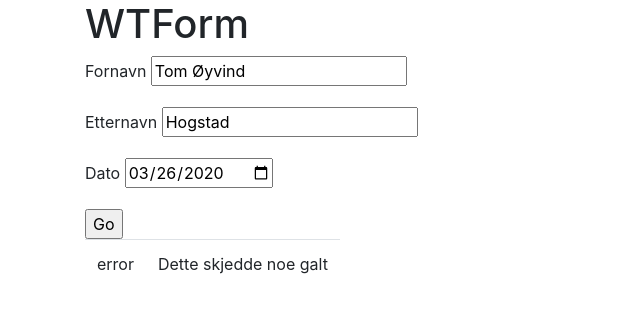
After one commit to sauce71/iem_app_20, a Flask app: page /wtform in a window 1280 px wide. The commit adds this page. Shown: the top 313 px of the page, without its empty margins (0-640 px from the left). Run offline with Flask 2, Linux system fonts and the light colour scheme; some libraries are stand-ins or nearby versions.

Commit message:
Eksempel med wtforms

```diff
--- /dev/null
+++ b/application/form.py
@@ -0,0 +1,11 @@
+from datetime import date
+from flask_wtf import FlaskForm
+from wtforms import StringField
+from wtforms.validators import DataRequired
+from wtforms.fields.html5 import DateField
+
+
+class MyForm(FlaskForm):
+    firstname = StringField('Fornavn', validators=[DataRequired()], default='Tom Øyvind')
+    lastname = StringField('Etternavn', validators=[DataRequired()], default='Hogstad')
+    dato = DateField('Dato', default=date.today())
--- a/application/templates/index.html
+++ b/application/templates/index.html
@@ -2,5 +2,7 @@
 
 {% block content %}
 <h1>Startsiden</h1>
-<a href="{{ url_for('form') }}">Forms</a>
+<a href="{{ url_for('wtform') }}">Forms</a>
+
+
 {% endblock %}
--- /dev/null
+++ b/application/templates/wtform.html
@@ -0,0 +1,34 @@
+{% extends 'base.html' %}
+
+{% block content %}
+<h1>WTForm</h1>
+<form method="POST" action="{{ url_for('wtform') }}">
+    {{ form.csrf_token }}
+
+    <div class="form-group">
+        {{ form.firstname.label }}
+        {{ form.firstname(size=20) }}
+    </div>
+    <div class="form-group">
+        {{ form.lastname.label }}
+        {{ form.lastname(size=20) }}
+    </div>
+    <div class="form-group">
+        {{ form.dato.label }}
+        {{ form.dato }}
+    </div>
+
+
+    <input type="submit" value="Go">
+</form>
+<table class="table table-responsive">
+    {% for k in results %}
+    <tr>
+        <td>{{ k }}</td>
+        <td>{{ results[k] }}</td>
+    </tr>
+
+    {% endfor %}
+
+</table>
+{% endblock %}
--- a/application/views.py
+++ b/application/views.py
@@ -1,6 +1,7 @@
 from datetime import date
 from flask import Flask, render_template, request
 from . import app
+from .form import MyForm
 
 @app.route("/")
 def index():
@@ -19,3 +20,16 @@ def form_post():
         # Bruker for..get() for å få en "default" verdi der det ikke er noen verdi
         ok=request.form.get('ok'),
     )
+
+@app.route("/wtform", methods=['POST', 'GET'])
+def wtform():
+    form = MyForm()
+    results = {}
+    if form.validate_on_submit():
+        results['Fornavn'] = form.firstname.data
+        results['Etternavn'] = form.lastname.data
+        results['Dato'] = '{:%d.%m.%Y}'.format(form.dato.data)
+    else:
+        results['error'] = 'Dette skjedde noe galt'
+
+    return render_template('wtform.html', form=form, results=results)
```
